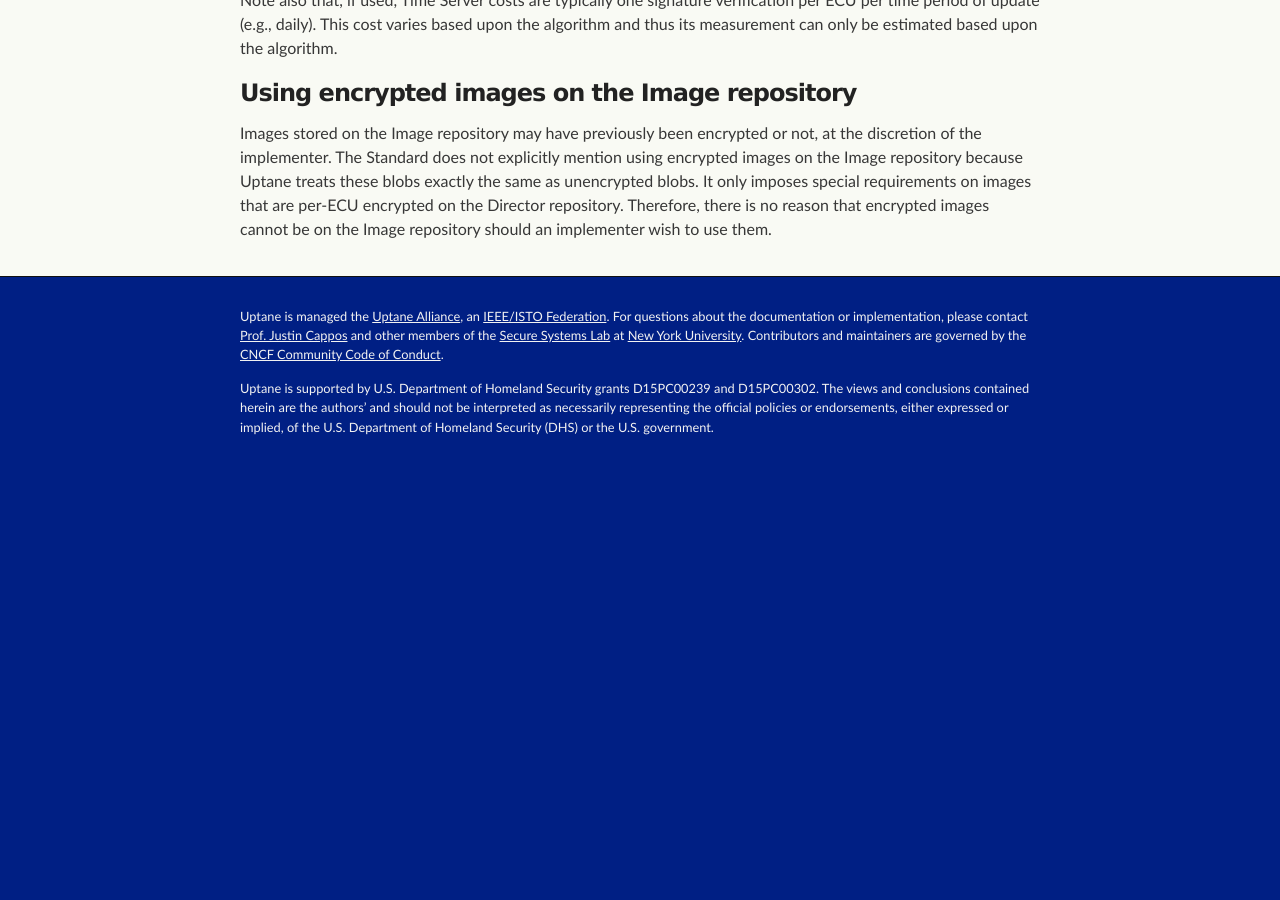
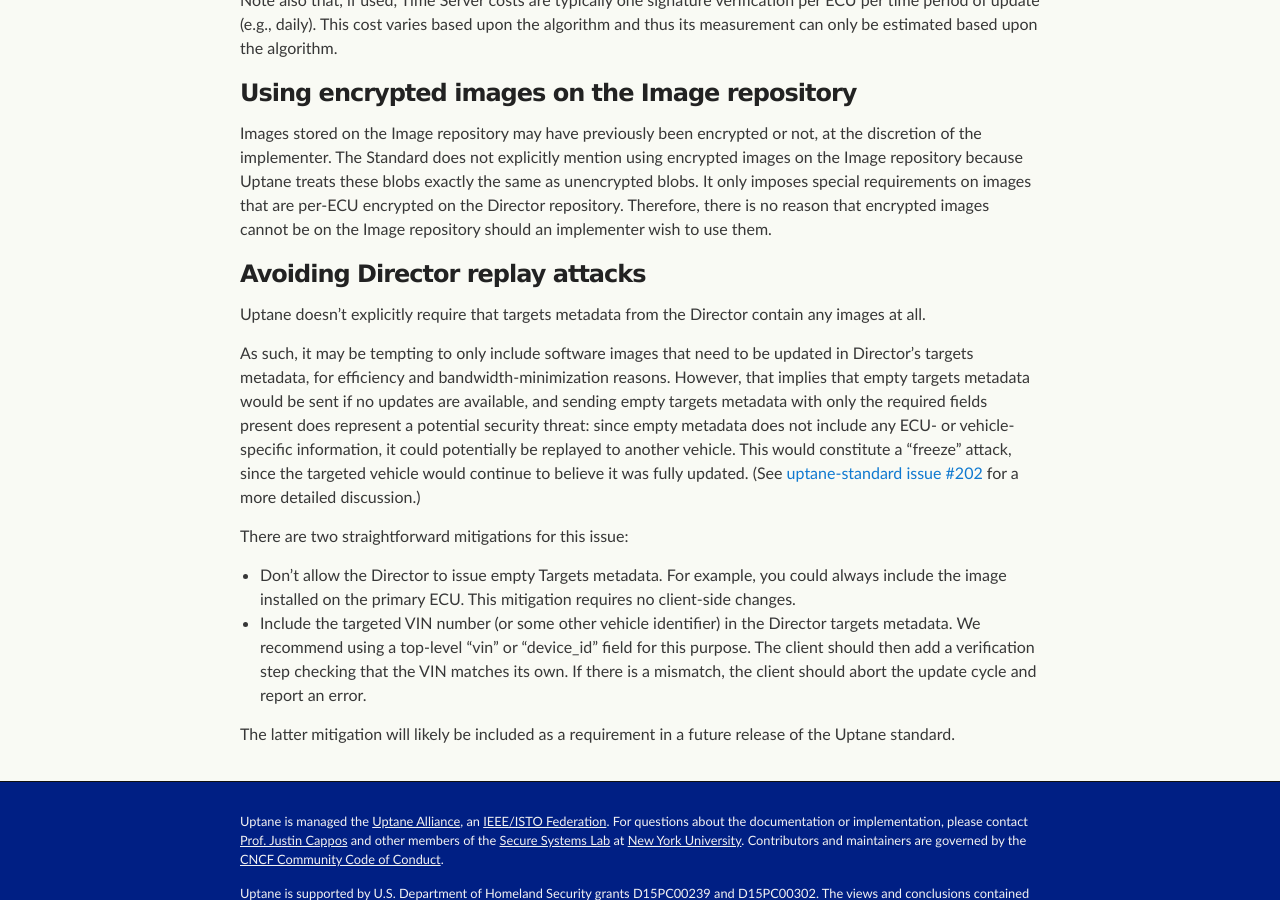
Before and after one commit to uptane/deployment-considerations, a Jekyll site: the page built from security_considerations.md, in a window 1280 px wide and 900 px high, scrolled down 5534 px. Built offline with Jekyll 4.4.1, drawn with Linux system fonts in a browser that asks for light colours; our own code applies the rules of GitHub Pages for plain Markdown files; before the commit the page ends 6006 px from its top, so only the background shows below that.

Commit message:
Add mitigation for uptane-standard issue #202
Signed-off-by: Jon Oster <jon.oster@here.com>

```diff
--- a/security_considerations.md
+++ b/security_considerations.md
@@ -117,3 +117,16 @@ Note also that, if used, Time Server costs are typically one signature verificat
 ### Using encrypted images on the Image repository
 
 Images stored on the Image repository may have previously been encrypted or not, at the discretion of the implementer.  The Standard does not explicitly mention using encrypted images on the Image repository because Uptane treats these blobs exactly the same as unencrypted blobs. It only imposes special requirements on images that are per-ECU encrypted on the Director repository. Therefore, there is no reason that encrypted images cannot be on the Image repository should an implementer wish to use them.
+
+### Avoiding Director replay attacks
+
+Uptane doesn't explicitly require that targets metadata from the Director contain any images at all.
+
+As such, it may be tempting to only include software images that need to be updated in Director's targets metadata, for efficiency and bandwidth-minimization reasons. However, that implies that empty targets metadata would be sent if no updates are available, and sending empty targets metadata with only the required fields present does represent a potential security threat: since empty metadata does not include any ECU- or vehicle-specific information, it could potentially be replayed to another vehicle. This would constitute a "freeze" attack, since the targeted vehicle would continue to believe it was fully updated. (See [uptane-standard issue #202](https://github.com/uptane/uptane-standard/issues/202) for a more detailed discussion.)
+
+There are two straightforward mitigations for this issue:
+
+* Don't allow the Director to issue empty Targets metadata. For example, you could always include the image installed on the primary ECU. This mitigation requires no client-side changes.
+* Include the targeted VIN number (or some other vehicle identifier) in the Director targets metadata. We recommend using a top-level "vin" or "device_id" field for this purpose. The client should then add a verification step checking that the VIN matches its own. If there is a mismatch, the client should abort the update cycle and report an error.
+
+The latter mitigation will likely be included as a requirement in a future release of the Uptane standard.
```
